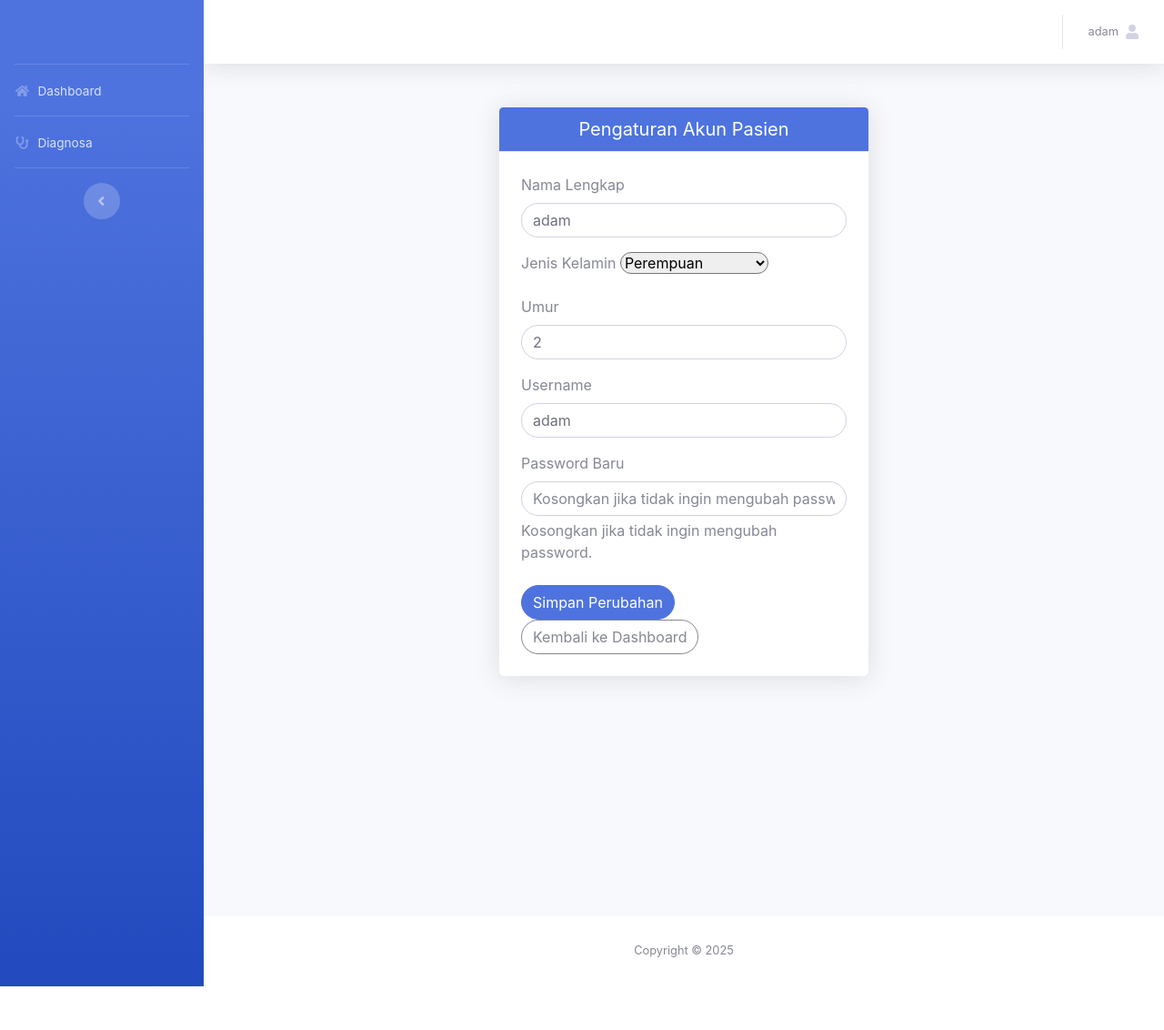
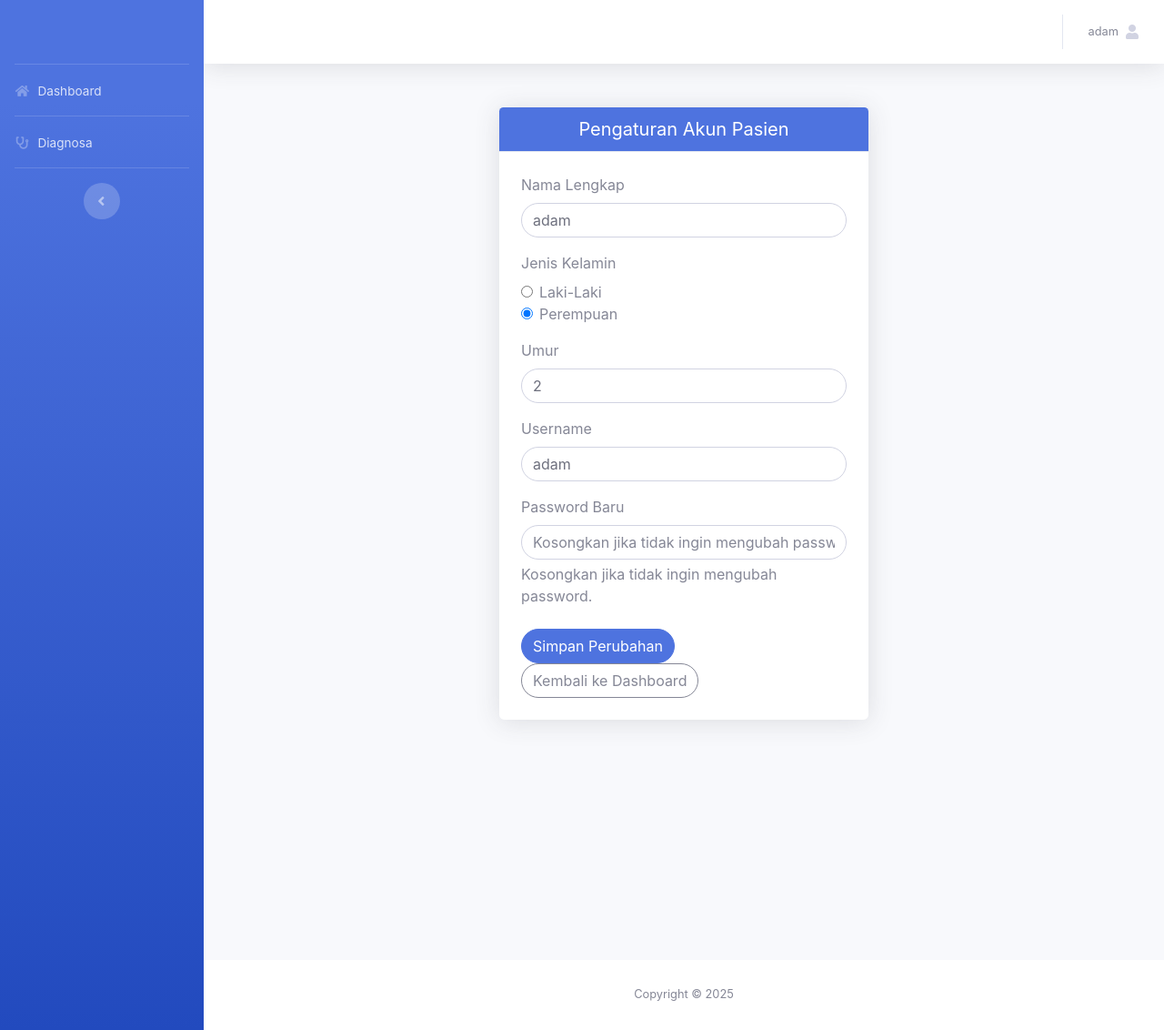
Before and after one commit to muhamadrivaldi1/tugas-akhir-skripsi-cf, a PHP site: page /pasien/akun.php in a window 1280 px wide. Shown: the whole page at 91% size. Before the commit the page ends 1084 px from the top, so only its background shows below. Run offline with PHP 8.4, Linux system fonts and the light colour scheme; a user stored in the database is signed in; data comes from the database, SQL or seed files in the repository.

Commit message:
perbaikan sistem

```diff
--- a/pasien/akun.php
+++ b/pasien/akun.php
@@ -48,15 +48,24 @@ $aa = mysqli_fetch_array(mysqli_query($conn, "SELECT * FROM tbl_pasien WHERE id_
                             <input type="text" name="nama_lengkap" class="form-control rounded-pill"
                                 value="<?= htmlspecialchars($a['nama_lengkap']) ?>" required>
                         </div>
-
                         <div class="mb-3">
                             <label class="form-label">Jenis Kelamin</label>
-                            <select name="jenis_kelamin" class="form-select rounded-pill" required>
-                                <option disabled <?= empty($aa['jenis_kelamin']) ? 'selected' : '' ?>>Pilih Jenis Kelamin</option>
-                                <option value="Laki-Laki" <?= $aa['jenis_kelamin'] == 'Laki-Laki' ? 'selected' : '' ?>>Laki-Laki</option>
-                                <option value="Perempuan" <?= $aa['jenis_kelamin'] == 'Perempuan' ? 'selected' : '' ?>>Perempuan</option>
-                            </select>
+                            <div class="form-check">
+                                <input class="form-check-input" type="radio" name="jenis_kelamin" id="laki" value="Laki-Laki"
+                                    <?= isset($aa['jenis_kelamin']) && $aa['jenis_kelamin'] == 'Laki-Laki' ? 'checked' : '' ?> required>
+                                <label class="form-check-label" for="laki">
+                                    Laki-Laki
+                                </label>
+                            </div>
+                            <div class="form-check">
+                                <input class="form-check-input" type="radio" name="jenis_kelamin" id="perempuan" value="Perempuan"
+                                    <?= isset($aa['jenis_kelamin']) && $aa['jenis_kelamin'] == 'Perempuan' ? 'checked' : '' ?> required>
+                                <label class="form-check-label" for="perempuan">
+                                    Perempuan
+                                </label>
+                            </div>
                         </div>
+
 
                         <div class="mb-3">
                             <label class="form-label">Umur</label>
```
Also changed, not shown: pasien/diagnosa.php (+6 -2 lines), admin/header.php (line endings or trailing spaces).
